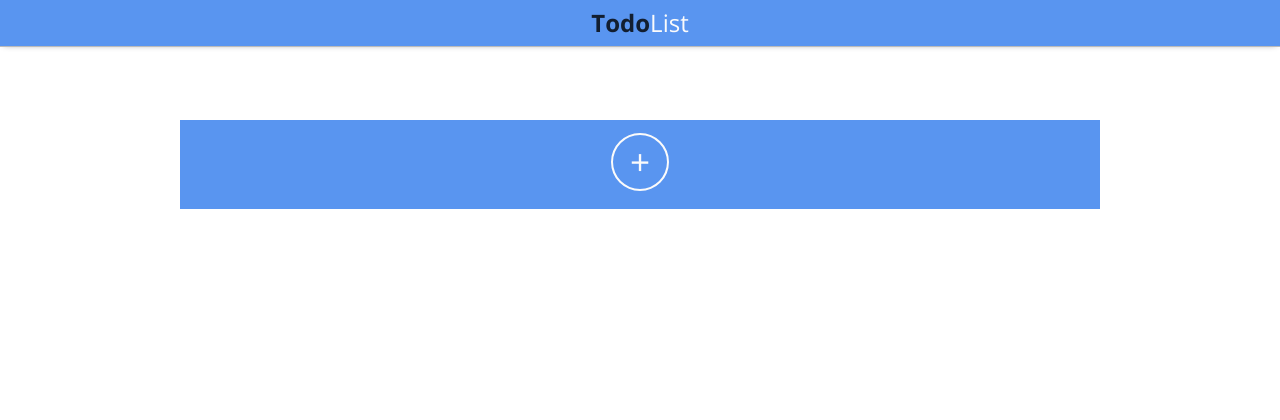
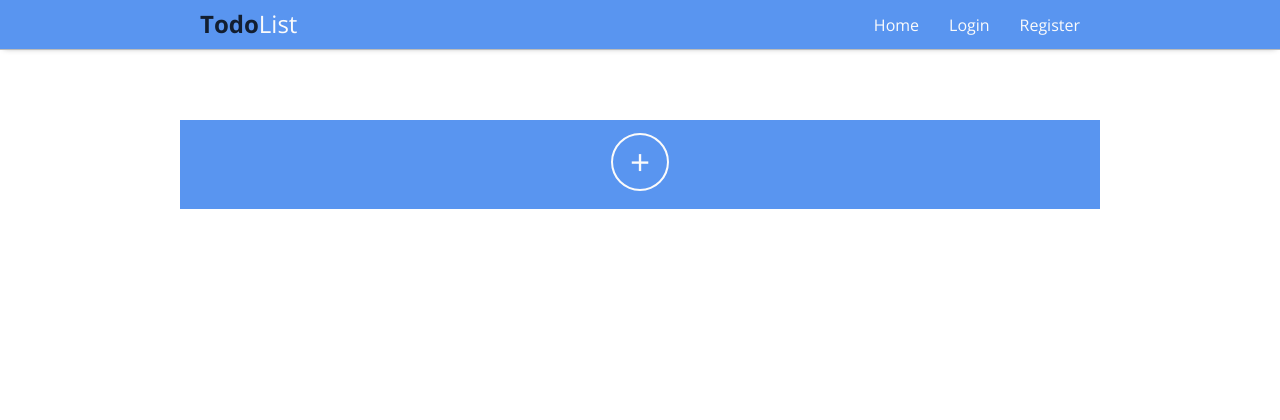
Before and after one commit to Middi/todolistapp, a Node server app: page / in a window 1280 px wide. Shown: the top 420 px of the page. Run offline with Node 20, Linux system fonts and the light colour scheme; data that the repository does not hold is empty; some libraries are stand-ins or nearby versions.

Commit message:
new navbar

```diff
--- a/public/css/stylesheet.css
+++ b/public/css/stylesheet.css
@@ -355,8 +355,9 @@
 a {
   text-decoration: none; }
 
-header {
+.navbar-default {
   width: 100%;
+  height: 46px;
   background: #5995f0;
   border-bottom: 1px solid #bbb;
   box-shadow: 0 2px 6px -4px #999;
@@ -364,15 +365,25 @@
   top: 0;
   z-index: 10; }
 
-nav {
+.container-nav {
   max-width: 920px;
   height: 46px;
   margin: 0 auto;
-  display: flex;
-  justify-content: center; }
+  padding: 0 20px; }
+
+.navbar-default .navbar-nav li a {
+  font-family: "Open Sans";
+  color: #fbfbfb; }
+
+button .navbar-toggle .collapsed {
+  border-color: #fbfbfb;
+  margin-top: 0; }
+
+.navbar-default .navbar-toggle .icon-bar {
+  background-color: #fbfbfb; }
 
 .logo {
-  align-self: center; }
+  margin: 12px 0; }
 
 main {
   margin-top: 60px; }
--- a/public/scss/stylesheet.scss
+++ b/public/scss/stylesheet.scss
@@ -25,8 +25,9 @@
 
 a {text-decoration: none;}
 
-header {
+.navbar-default {
     width           : 100%;
+    height: 46px;
     background      : $brand;
     border-bottom   : 1px solid #bbb;
     box-shadow      : 0 2px 6px -4px #999;
@@ -35,16 +36,27 @@
     z-index         : 10;
 }
 
-nav {
-    max-width       : 920px;
+.container-nav {
+    max-width: 920px;
     height          : 46px;
     margin          : 0 auto;
-    display         : flex;
-    justify-content : center;
+    padding: 0 20px;
+}
+
+.navbar-default .navbar-nav li a {
+    font-family: "Open Sans";
+    color: $white;
+}
+button .navbar-toggle .collapsed {
+    border-color: $white;
+    margin-top: 0;
+}
+.navbar-default .navbar-toggle .icon-bar {
+    background-color: $white;
 }
 
 
-.logo { align-self  : center; }
+.logo { margin: 12px 0;}
 
 // --- CONTENT AREA --- //
 main {
--- a/views/layout.pug
+++ b/views/layout.pug
@@ -7,12 +7,26 @@
         link(rel='stylesheet' href='/bower_components/components-font-awesome/css/font-awesome.css')
         link(rel='stylesheet' href='/css/stylesheet.css')
     body
-        header
-            nav
-                h2.logo
-                    a(href='/')
-                        span Todo
-                        |List
+        nav.navbar.navbar-default.navbar-fixed-top
+            .container-nav
+                .navbar-header
+                    button.navbar-toggle.collapsed(type='button', data-toggle='collapse', data-target='#navbar', aria-expanded='false', aria-controls='navbar')
+                        span.sr-only Toggle navigation
+                        span.icon-bar
+                        span.icon-bar
+                        span.icon-bar
+                    h2.logo
+                        a(href='/')
+                            span Todo
+                            |List
+                #navbar.collapse.navbar-collapse
+                    ul.nav.navbar-nav.navbar-right
+                        li
+                            a(href='/') Home
+                        li
+                            a(href='/users/login') Login
+                        li
+                            a(href='/users/register') Register
         main
             .container
                 != messages('message', locals)
@@ -28,4 +42,5 @@
                 a(href='http://www.richardmiddleton.me')
                     strong RICHARD MIDDLETON
         script(src='/bower_components/jquery/dist/jquery.js')
+        script(src='/bower_components/bootstrap/dist/js/bootstrap.js')
         script(src='/js/main.js')
```
